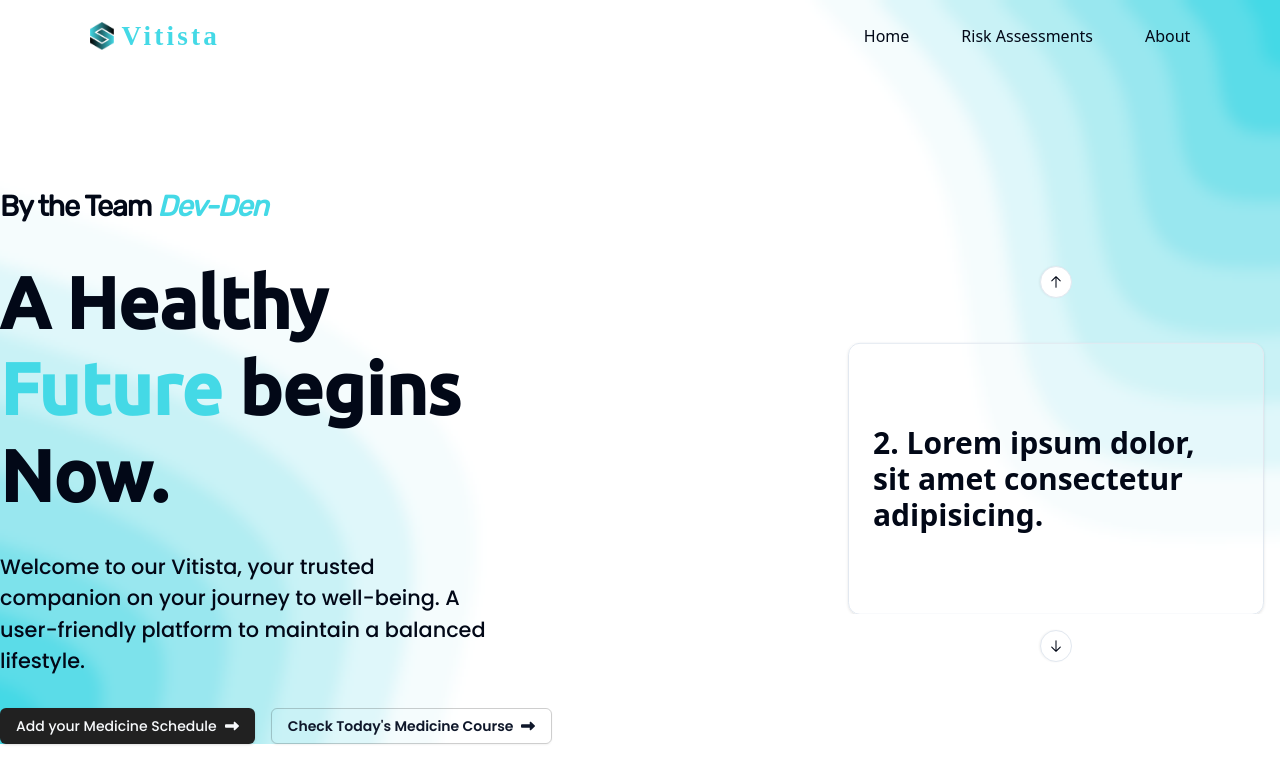
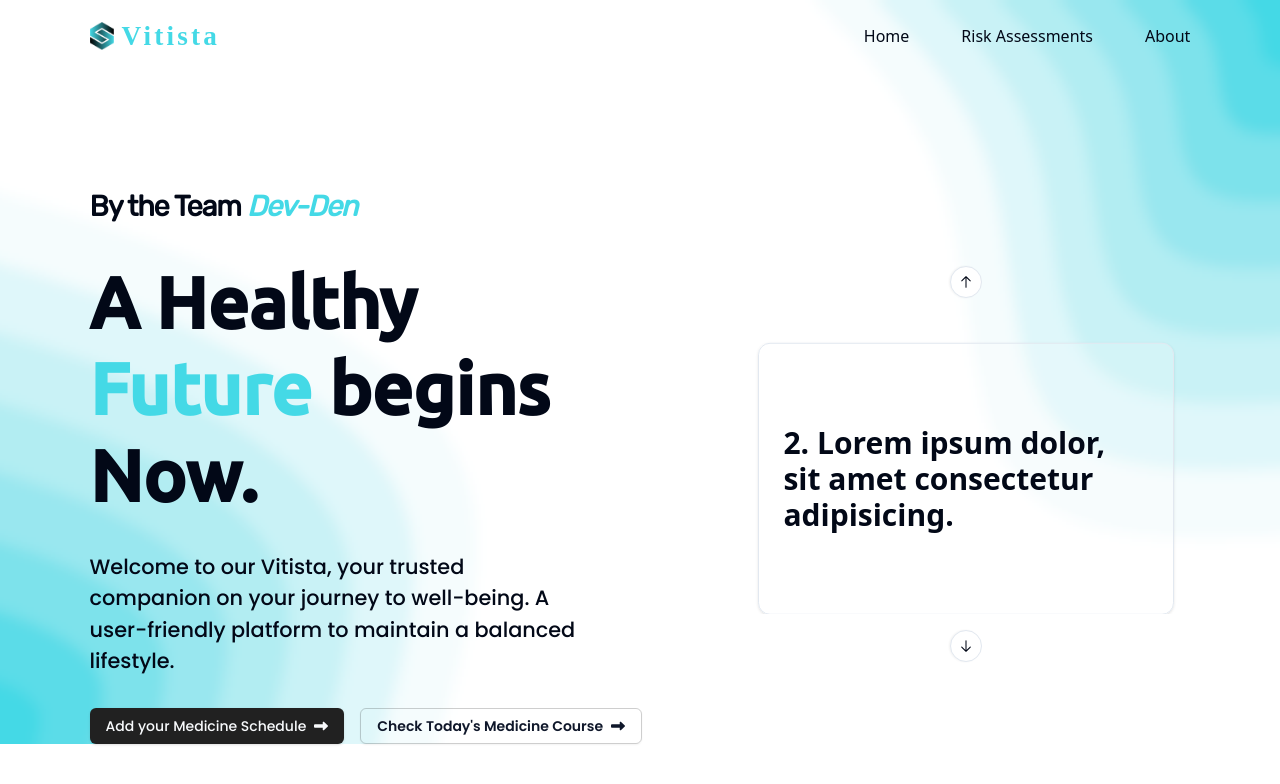
Before and after one commit to puneeth072003/Vitista, a React (Vite) app in the folder Frontend/: page / in a window 1280 px wide. Shown: the top 784 px of the page. Built offline with nearby package versions, Linux system fonts and the light colour scheme; no server answers; a web font is replaced by a local one.

Commit message:
fix #3: Modified Styles
Signed-off-by: Soorya U <sooryau7@gmail.com>

```diff
--- a/Frontend/src/components/custom/TabletForm/style.css
+++ b/Frontend/src/components/custom/TabletForm/style.css
@@ -1,4 +1,4 @@
-@media (max-width: 850px) {
+@media (max-width: 880px) {
   section[data-place="tabletForm"] {
     width: 95%;
   }
--- a/Frontend/src/pages/Home/index.tsx
+++ b/Frontend/src/pages/Home/index.tsx
@@ -24,7 +24,7 @@ function Home() {
     <>
       <main
         data-place="home"
-        className="mt-[7rem] flex gap-[7vw] justify-between"
+        className="mt-[7rem] flex px-[7vw] justify-between"
       >
         <section
           data-place="home-1"
```
